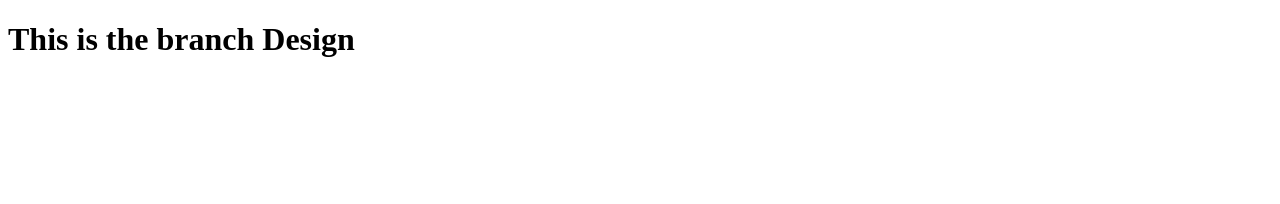
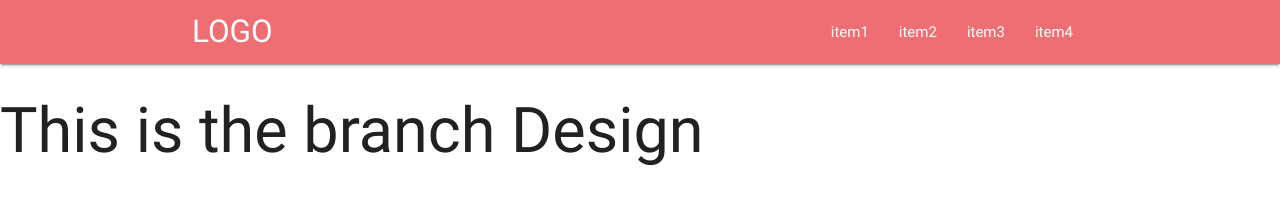
Before and after one commit to PorfirioGR/es7, a website: page index.html in a window 1280 px wide. Drawn offline with nearby package versions, Linux system fonts and the light colour scheme.

Commit message:
Agregamos el navbar

```diff
--- a/index.html
+++ b/index.html
@@ -6,10 +6,35 @@
     <meta name="viewport" content="width=device-width, initial-scale=1.0">
     <meta http-equiv="X-UA-Compatible" content="ie=edge">
     <title>ES6 Examples</title>
+    <!-- Compiled and minified CSS -->
+    <link rel="stylesheet" href="https://cdnjs.cloudflare.com/ajax/libs/materialize/0.100.2/css/materialize.min.css">
+
+    <!-- Compiled and minified JavaScript -->
+    <script src="https://cdnjs.cloudflare.com/ajax/libs/materialize/0.100.2/js/materialize.min.js"></script>
+
 </head>
 
 <body>
-
+    <nav>
+        <div class="nav-wrapper">
+            <div class="container">
+                <a href="#" class="brand-logo">LOGO</a>
+                <a href="#" data-activates="mobile-menu" class="button-collapse"><i class="material-icons">menu</i></a>
+                <ul class="right hide-on-med-and-down">
+                    <li><a href="#">item1</a></li>
+                    <li><a href="#">item2</a></li>
+                    <li><a href="#">item3</a></li>
+                    <li><a href="#">item4</a></li>
+                </ul>
+                <ul class="side-nav" id="mobile-menu">
+                    <li><a href="#">item1</a></li>
+                    <li><a href="#">item2</a></li>
+                    <li><a href="#">item3</a></li>
+                    <li><a href="#">item4</a></li>
+                </ul>
+            </div>
+        </div>
+    </nav>
     <h1>This is the branch Design</h1>
 </body>
 <script src="jquery-3.1.1.min.js"></script>
```
